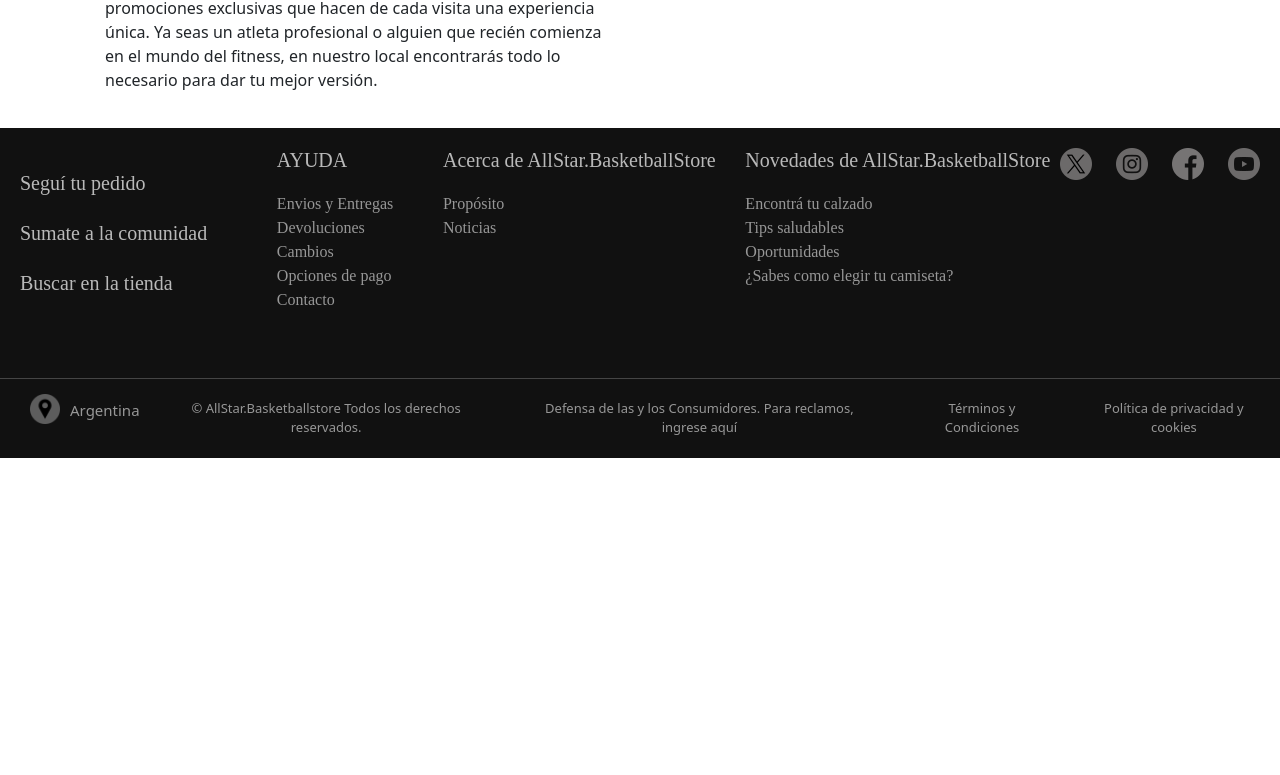
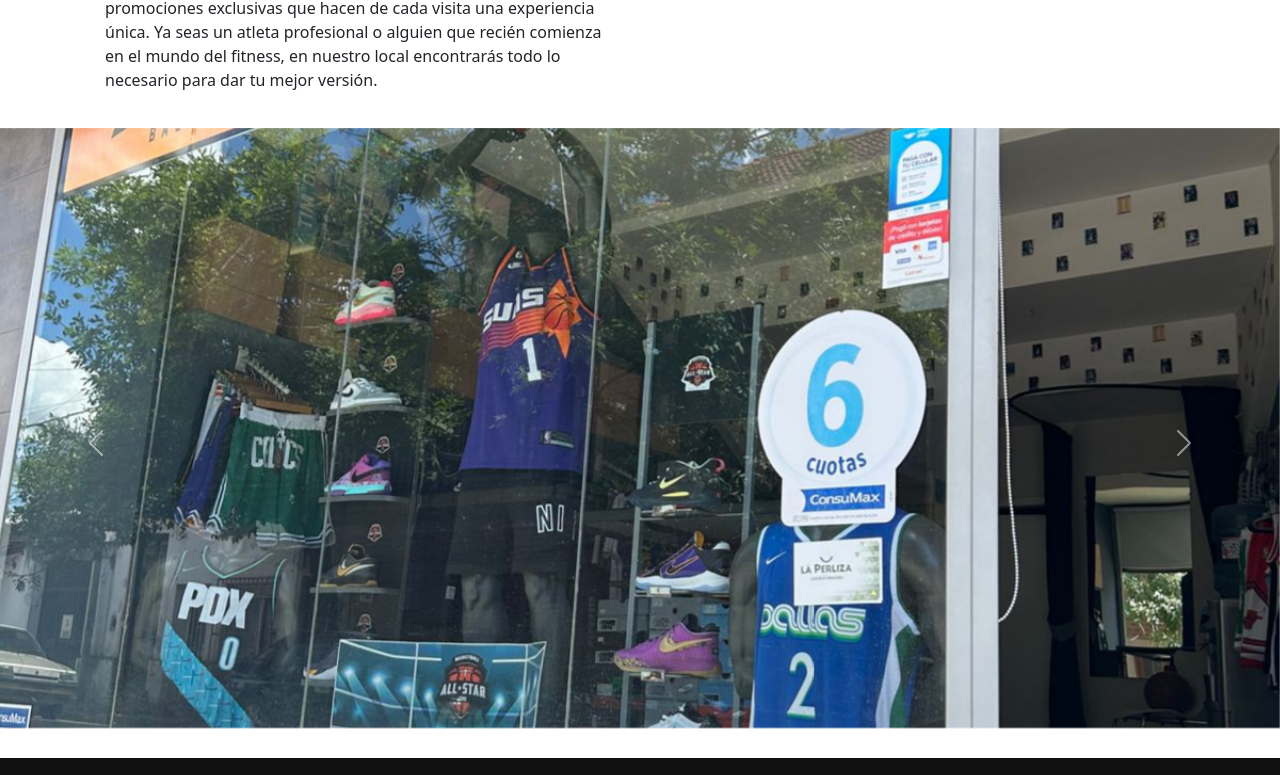
Before and after one commit to CristianPerez09/Allstar.Basketball, a plain HTML site: page pages/nosotros.html in a window 1280 px wide. Shown: the part 3579-4354 px from the top of the page. Before the commit the page ends 4037 px from the top, so only its background shows below. Drawn offline with nearby package versions, Linux system fonts and the light colour scheme; a web font is replaced by a local one.

Commit message:
cambio de carrusel

```diff
--- a/css/style.css
+++ b/css/style.css
@@ -415,7 +415,12 @@
     width: 390px;
 }
 
-
+.w-100 {
+    width: 100% !important;
+    height: 600px;
+    object-fit: cover;
+    margin-bottom: 30px;
+}
 /* CONTACTO */
 
 .comunidad{
--- a/pages/nosotros.html
+++ b/pages/nosotros.html
@@ -28,7 +28,8 @@
             </div>
             <nav class="navbar navbar-expand-lg">
                 <div class="container-fluid">
-                <a class="navbar-brand" href="../index.html"><img src="../img/LOGO_ALL_STAR_TRANSPARENT.png" alt="" class="logo"></a>
+                    <a class="navbar-brand" href="../index.html"><img src="../img/LOGO_ALL_STAR_TRANSPARENT.png" alt=""
+                            class="logo"></a>
                     <button class="navbar-toggler" type="button" data-bs-toggle="collapse"
                         data-bs-target="#navbarSupportedContent" aria-controls="navbarSupportedContent"
                         aria-expanded="false" aria-label="Toggle navigation">
@@ -43,7 +44,8 @@
                                 <a class="nav-link" href="../pages/contacto.html">Contacto</a>
                             </li>
                             <li class="nav-item">
-                            <a class="nav-link active" aria-current="page" href="../pages/nosotros.html">Nosotros</a>
+                                <a class="nav-link active" aria-current="page"
+                                    href="../pages/nosotros.html">Nosotros</a>
                             </li>
                             <li class="nav-item">
                                 <a class="nav-link" href="../pages/mujer.html">Mujer</a>
@@ -165,10 +167,19 @@
                 <h2 class="nosotros-titulo">
                     ¿Quienes somos?
                 </h2>
-                <p>Ubicado en el corazón de la ciudad, nuestro local de ropa deportiva es un espacio moderno, dinámico y diseñado para los amantes del deporte y la vida activa. Al ingresar, te recibe un ambiente amplio, bien iluminado.
-                    Contamos con una amplia variedad de prendas deportivas para todas las edades y géneros: desde ropa para entrenamiento, running, yoga, ciclismo y natación, hasta calzado especializado y accesorios funcionales. Trabajamos con marcas líderes en el mercado, garantizando calidad, confort y estilo.
-                    Cada sección del local está organizada por tipo de actividad, facilitando la experiencia del cliente y permitiendo encontrar rápidamente lo que busca. Nuestro personal capacitado está siempre dispuesto a brindar asesoramiento personalizado, asegurándose de que cada cliente encuentre la prenda o equipo ideal para sus objetivos.
-                    Además, ofrecemos probadores cómodos, música motivadora y promociones exclusivas que hacen de cada visita una experiencia única. Ya seas un atleta profesional o alguien que recién comienza en el mundo del fitness, en nuestro local encontrarás todo lo necesario para dar tu mejor versión.
+                <p>Ubicado en el corazón de la ciudad, nuestro local de ropa deportiva es un espacio moderno, dinámico y
+                    diseñado para los amantes del deporte y la vida activa. Al ingresar, te recibe un ambiente amplio,
+                    bien iluminado.
+                    Contamos con una amplia variedad de prendas deportivas para todas las edades y géneros: desde ropa
+                    para entrenamiento, running, yoga, ciclismo y natación, hasta calzado especializado y accesorios
+                    funcionales. Trabajamos con marcas líderes en el mercado, garantizando calidad, confort y estilo.
+                    Cada sección del local está organizada por tipo de actividad, facilitando la experiencia del cliente
+                    y permitiendo encontrar rápidamente lo que busca. Nuestro personal capacitado está siempre dispuesto
+                    a brindar asesoramiento personalizado, asegurándose de que cada cliente encuentre la prenda o equipo
+                    ideal para sus objetivos.
+                    Además, ofrecemos probadores cómodos, música motivadora y promociones exclusivas que hacen de cada
+                    visita una experiencia única. Ya seas un atleta profesional o alguien que recién comienza en el
+                    mundo del fitness, en nuestro local encontrarás todo lo necesario para dar tu mejor versión.
                 </p>
             </div>
             <div>
@@ -176,6 +187,31 @@
                     src="https://www.google.com/maps/embed?pb=!1m18!1m12!1m3!1d3388.5470866992505!2d-59.03115092349363!3d-31.864537718060564!2m3!1f0!2f0!3f0!3m2!1i1024!2i768!4f13.1!3m3!1m2!1s0x95b180c6dbe9124f%3A0x4ac8a56da42da6bf!2sRivadavia%20596%2C%20E3240AYL%20Villaguay%2C%20Entre%20R%C3%ADos!5e0!3m2!1ses!2sar!4v1747313348164!5m2!1ses!2sar"
                     width="400" height="300" style="border:0;" allowfullscreen="" loading="lazy"
                     referrerpolicy="no-referrer-when-downgrade"></iframe>
+            </div>
+        </section>
+        <section>
+            <div id="carouselExample" class="carousel slide">
+                <div class="carousel-inner">
+                    <div class="carousel-item active">
+                        <img src="../img/allstar.jpg" class="d-block w-100" alt="...">
+                    </div>
+                    <div class="carousel-item">
+                        <img src="../img/allstar1.jpg" class="d-block w-100" alt="...">
+                    </div>
+                    <div class="carousel-item">
+                        <img src="../img/allstar2.jpg" class="d-block w-100" alt="...">
+                    </div>
+                </div>
+                <button class="carousel-control-prev" type="button" data-bs-target="#carouselExample"
+                    data-bs-slide="prev">
+                    <span class="carousel-control-prev-icon" aria-hidden="true"></span>
+                    <span class="visually-hidden">Previous</span>
+                </button>
+                <button class="carousel-control-next" type="button" data-bs-target="#carouselExample"
+                    data-bs-slide="next">
+                    <span class="carousel-control-next-icon" aria-hidden="true"></span>
+                    <span class="visually-hidden">Next</span>
+                </button>
             </div>
         </section>
         <section class="fondo">
@@ -237,4 +273,5 @@
         integrity="sha384-j1CDi7MgGQ12Z7Qab0qlWQ/Qqz24Gc6BM0thvEMVjHnfYGF0rmFCozFSxQBxwHKO"
         crossorigin="anonymous"></script>
 </body>
+
 </html>
```
Also changed, not shown: pages/contacto.html (+0 -33 lines). Lines whose indentation alone changed are shown as unchanged.
